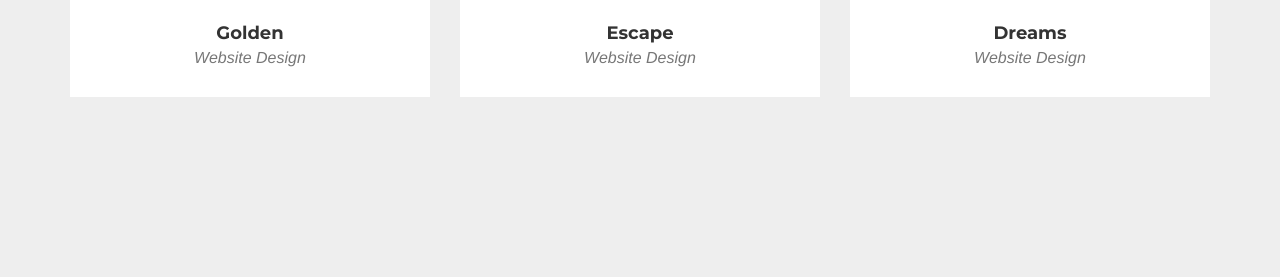
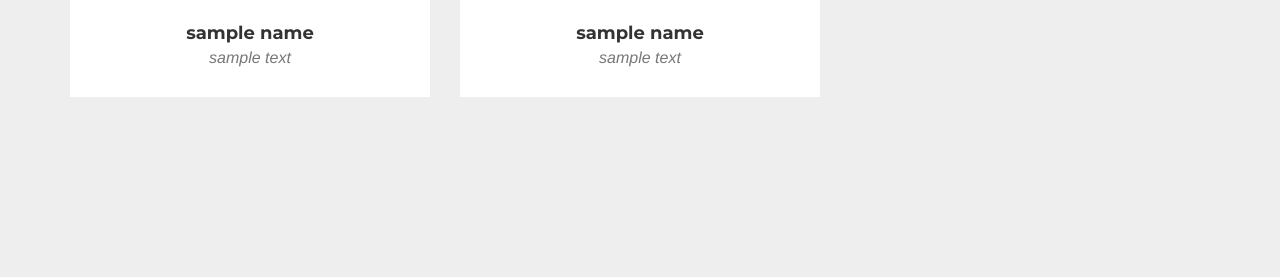
Before and after one commit to microstack/front, a Flask app: page / in a window 1280 px wide. Shown: the part 2435-2712 px from the top of the page. Run offline with Flask 2, Linux system fonts and the light colour scheme; some libraries are stand-ins or nearby versions; some web fonts are replaced.

Commit message:
sample services list from flask view

```diff
--- a/front/templates/base.html
+++ b/front/templates/base.html
@@ -81,7 +81,7 @@
      </section>
 
 
-
+    <!-- section2 : services -->
     <section id="services" class="bg-light-gray">
         <div class="container">
             <div class="row">
@@ -93,7 +93,6 @@
             <div class="row">
                     {% block services %}
             	      {% endblock %}
-
             </div>
         </div>
     </section>
--- a/front/templates/index.html
+++ b/front/templates/index.html
@@ -29,90 +29,25 @@
 
 
     {% block services %}
+    {% for service in services %}
+
         <div class="col-md-4 col-sm-6 services-item">
-           <a href="#servicesModal1" class="services-link" data-toggle="modal">
+            <a href="#servicesModal{{ loop.index }}" class="services-link" data-toggle="modal">
                   <div class="services-hover">
                       <div class="services-hover-content">
                         <i class="fa fa-plus fa-3x"></i>
                       </div>
                   </div>
-                 <img src="img/services/roundicons.png" class="img-responsive" alt="">
+                  <img src="img/services/{{ service.img_file }}" class="img-responsive" alt="">
             </a>
             <div class="services-caption">
-                 <h4>Round Icons</h4>
-                 <p class="text-muted">Graphic Design</p>
+                <h4>{{ service.name }}</h4>
+                <p class="text-muted">{{ service.text }}</p>
             </div>
         </div>
-         <div class="col-md-4 col-sm-6 services-item">
-           <a href="#servicesModal2" class="services-link" data-toggle="modal">
-                 <div class="services-hover">
-                     <div class="services-hover-content">
-                       <i class="fa fa-plus fa-3x"></i>
-                     </div>
-                 </div>
-                 <img src="img/services/startup-framework.png" class="img-responsive" alt="">
-           </a>
-             <div class="services-caption">
-                 <h4>Startup Framework</h4>
-                 <p class="text-muted">Website Design</p>
-             </div>
-         </div>
-         <div class="col-md-4 col-sm-6 services-item">
-           <a href="#servicesModal3" class="services-link" data-toggle="modal">
-                 <div class="services-hover">
-                     <div class="services-hover-content">
-                       <i class="fa fa-plus fa-3x"></i>
-                     </div>
-                 </div>
-                 <img src="img/services/treehouse.png" class="img-responsive" alt="">
-           </a>
-             <div class="services-caption">
-                 <h4>Treehouse</h4>
-                 <p class="text-muted">Website Design</p>
-             </div>
-         </div>
-         <div class="col-md-4 col-sm-6 services-item">
-           <a href="#servicesModal4" class="services-link" data-toggle="modal">
-                 <div class="services-hover">
-                     <div class="services-hover-content">
-                       <i class="fa fa-plus fa-3x"></i>
-                     </div>
-                 </div>
-                 <img src="img/services/golden.png" class="img-responsive" alt="">
-           </a>
-             <div class="services-caption">
-                 <h4>Golden</h4>
-                 <p class="text-muted">Website Design</p>
-             </div>
-         </div>
-         <div class="col-md-4 col-sm-6 services-item">
-           <a href="#servicesModal5" class="services-link" data-toggle="modal">
-                 <div class="services-hover">
-                     <div class="services-hover-content">
-                       <i class="fa fa-plus fa-3x"></i>
-                     </div>
-                 </div>
-                 <img src="img/services/escape.png" class="img-responsive" alt="">
-           </a>
-             <div class="services-caption">
-                 <h4>Escape</h4>
-                 <p class="text-muted">Website Design</p>
-             </div>
-         </div>
-         <div class="col-md-4 col-sm-6 services-item">
-           <a href="#servicesModal6" class="services-link" data-toggle="modal">
-                 <div class="services-hover">
-                     <div class="services-hover-content">
-                       <i class="fa fa-plus fa-3x"></i>
-                     </div>
-                 </div>
-                 <img src="img/services/dreams.png" class="img-responsive" alt="">
-           </a>
-             <div class="services-caption">
-                 <h4>Dreams</h4>
-                 <p class="text-muted">Website Design</p>
-             </div>
-         </div>
+
+    {% endfor %}
+
     {% endblock %}
 
 
--- a/front/views.py
+++ b/front/views.py
@@ -8,4 +8,13 @@ import requests
 
 @app.route('/')
 def index():
-    return render_template('index.html')
+    services = []
+    for i in range(5):
+        services.append(
+            {
+                'img_file': 'abc.png',
+                'name': 'sample name',
+                'text': 'sample text'
+            })
+
+    return render_template('index.html', services=services)
```
Lines whose indentation alone changed are shown as unchanged.
